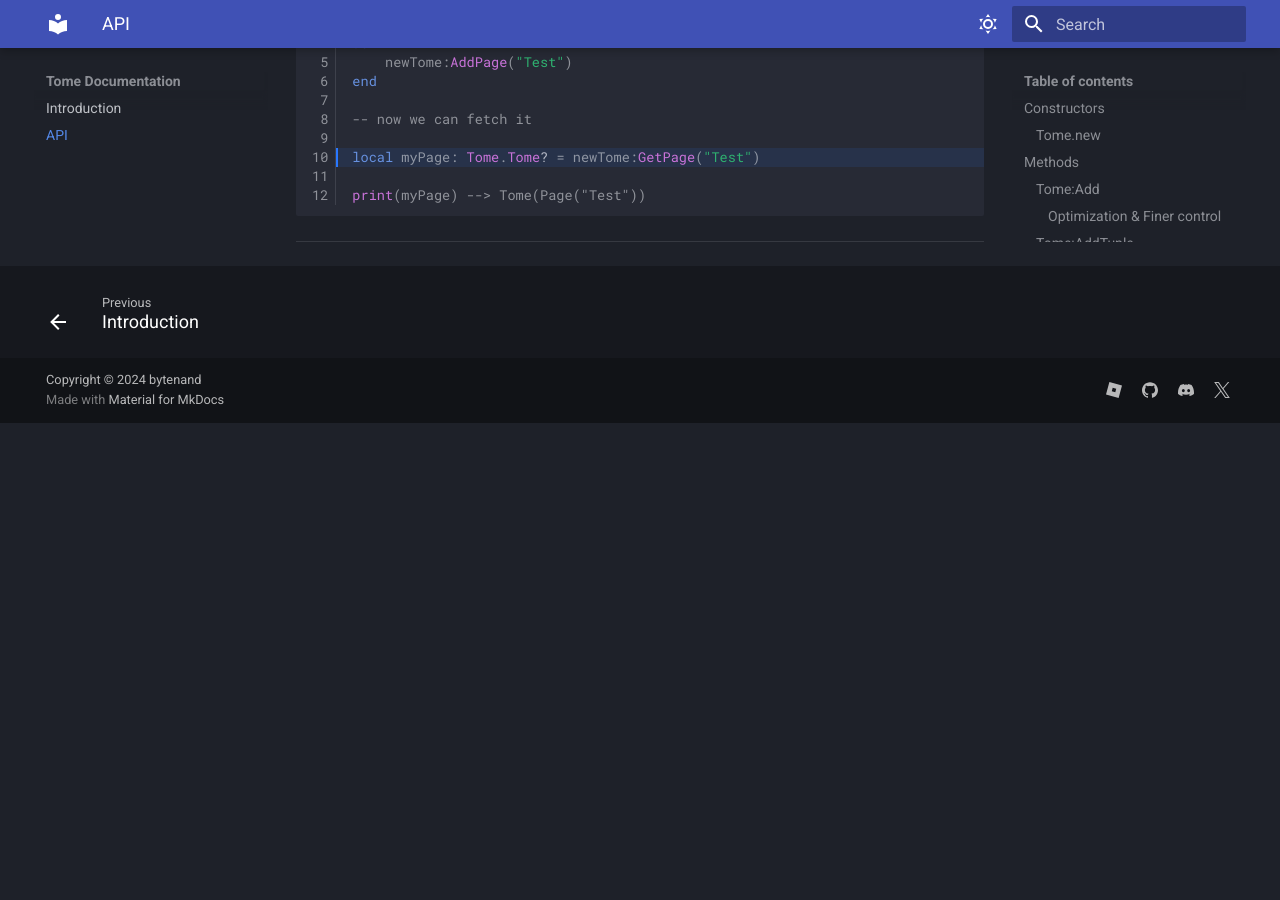
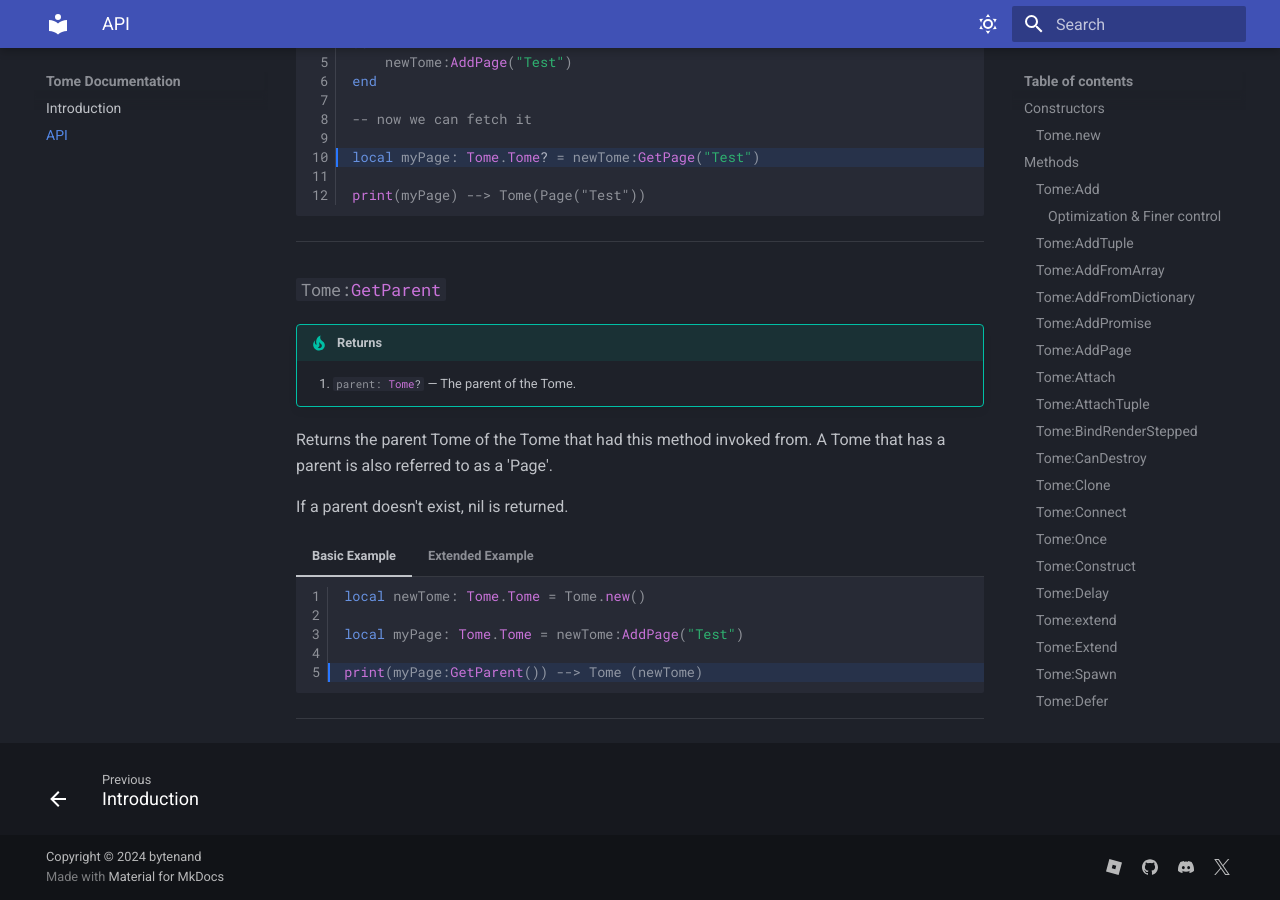
Before and after one commit to y29r/tome-docs, an MkDocs documentation site: the page built from docs/API.md, in a window 1280 px wide and 900 px high, scrolled down 20064 px. Built offline with MkDocs 1.6.1 and Material for MkDocs 9.7.7, drawn with Linux system fonts in a browser that asks for light colours; before the commit the page ends 20487 px from its top, so only the background shows below that.

Commit message:
Update API.md

````diff
--- a/docs/API.md
+++ b/docs/API.md
@@ -1049,3 +1049,30 @@ Returns a Page within the Tome from a given name. If the Page with the name does
 	```
 
 ---
+
+### `#!luau Tome:GetParent`
+
+!!! tip "Returns"
+	1. `#!luau parent: Tome?` &mdash; The parent of the Tome.
+
+Returns the parent Tome of the Tome that had this method invoked from. A Tome that has a parent is also referred to as a 'Page'.
+
+If a parent doesn't exist, nil is returned.
+
+=== "Basic Example"
+	```luau linenums="1" hl_lines="5-5"
+	local newTome: Tome.Tome = Tome.new()
+
+	local myPage: Tome.Tome = newTome:AddPage("Test")
+
+	print(myPage:GetParent()) --> Tome (newTome)
+	```
+
+=== "Extended Example"
+	```luau linenums="1" hl_lines="3-3"
+	local newTome: Tome.Tome = Tome.new()
+
+	print(newTome:GetParent()) --> nil, because this Tome doesn't have a parent
+	```
+
+---
````
